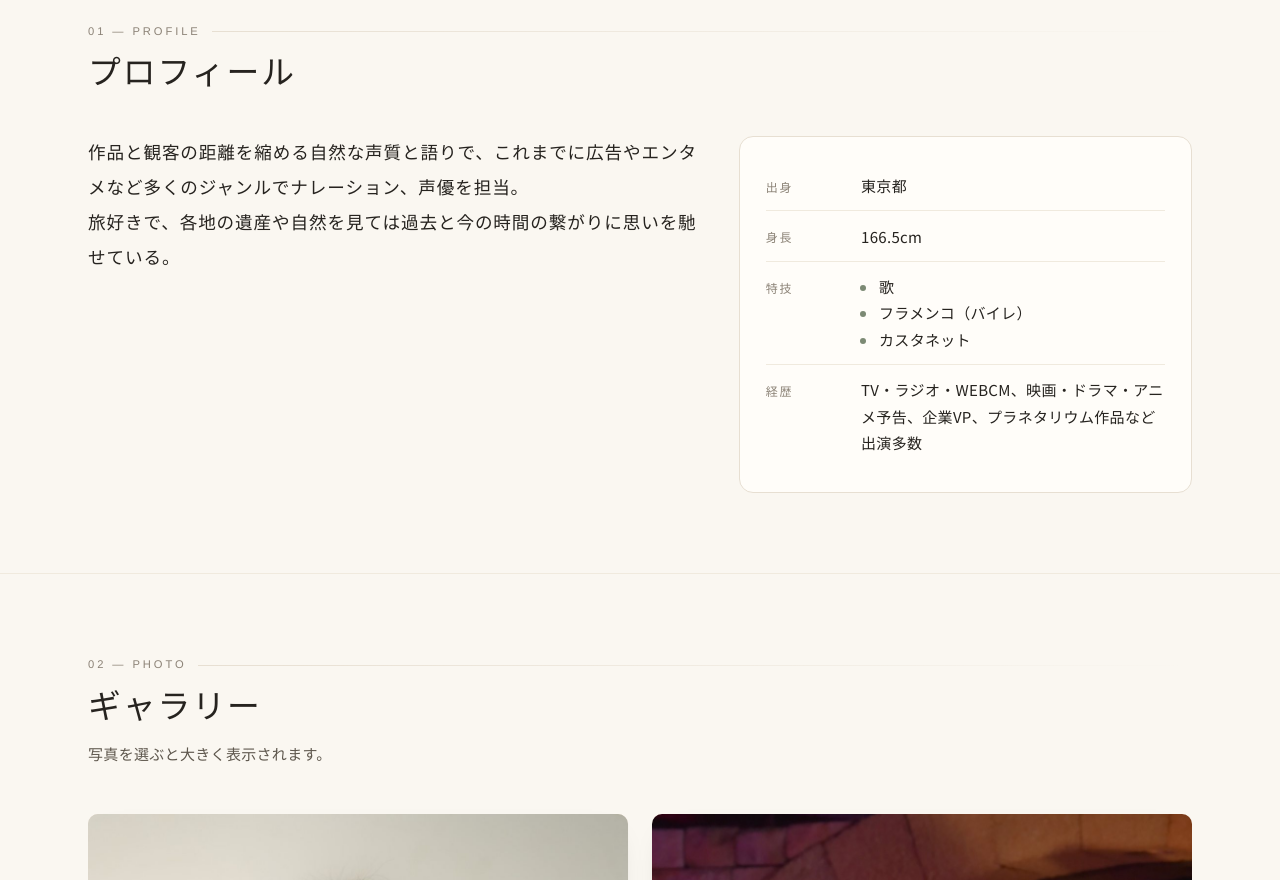
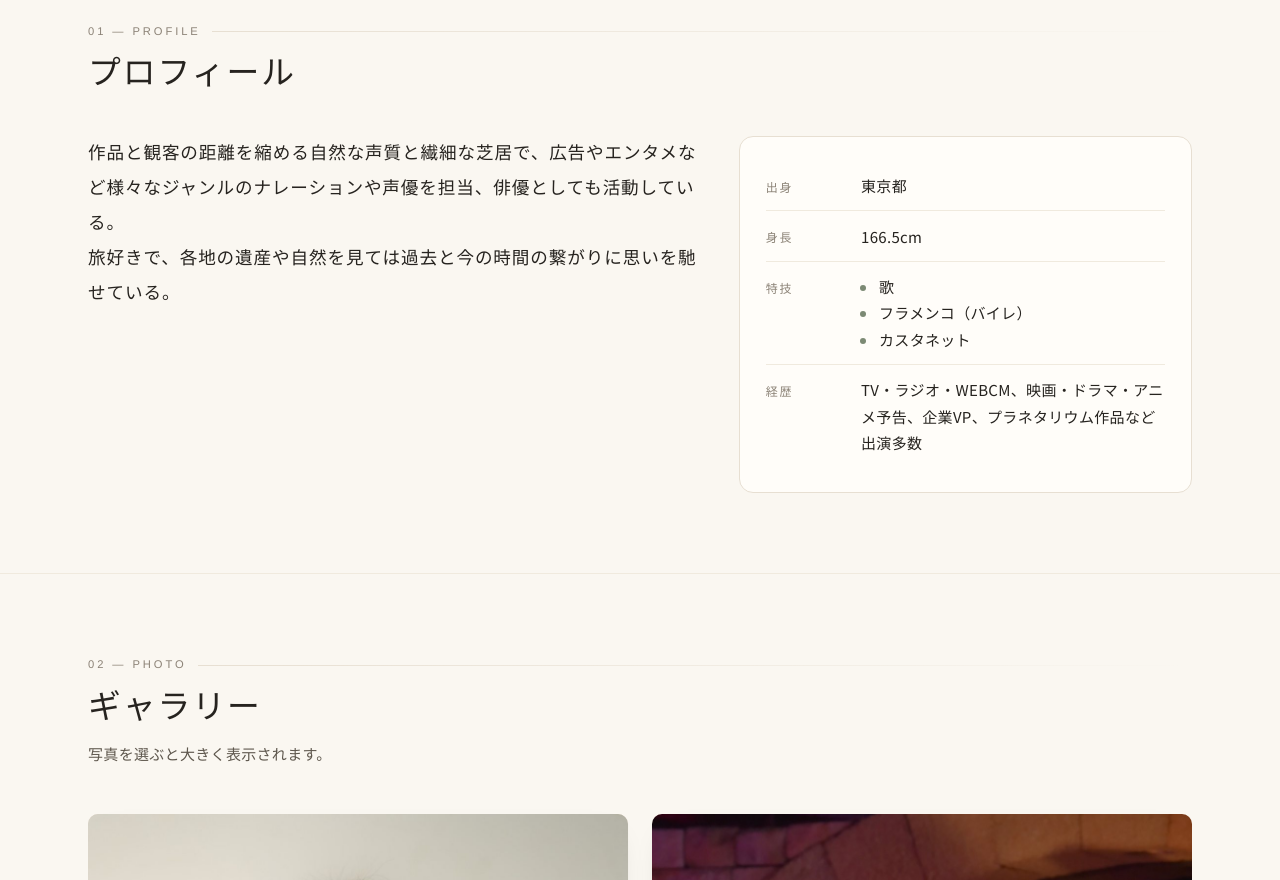
Before and after one commit to tagai-hitomi/tagai-hitomi.github.io, a plain HTML site: page index.html in a window 1280 px wide. Shown: the part 900-1780 px from the top of the page. Drawn offline with Linux system fonts and the light colour scheme.

Commit message:
プロフィール1文目を「繊細な芝居」「俳優としても活動」に更新

```diff
--- a/index.html
+++ b/index.html
@@ -1414,7 +1414,7 @@ a.work:hover{
       <div class="profile">
         <div class="profile-body">
           <!-- 編集ポイント: 自己紹介文。段落を増やすときは <p> を追加（すべて同じ明朝体で表示されます） -->
-          <p class="profile-lead">作品と観客の距離を縮める自然な声質と語りで、これまでに広告やエンタメなど多くのジャンルでナレーション、声優を担当。</p>
+          <p class="profile-lead">作品と観客の距離を縮める自然な声質と繊細な芝居で、広告やエンタメなど様々なジャンルのナレーションや声優を担当、俳優としても活動している。</p>
           <p class="profile-lead">旅好きで、各地の遺産や自然を見ては過去と今の時間の繋がりに思いを馳せている。</p>
         </div>
 
```
